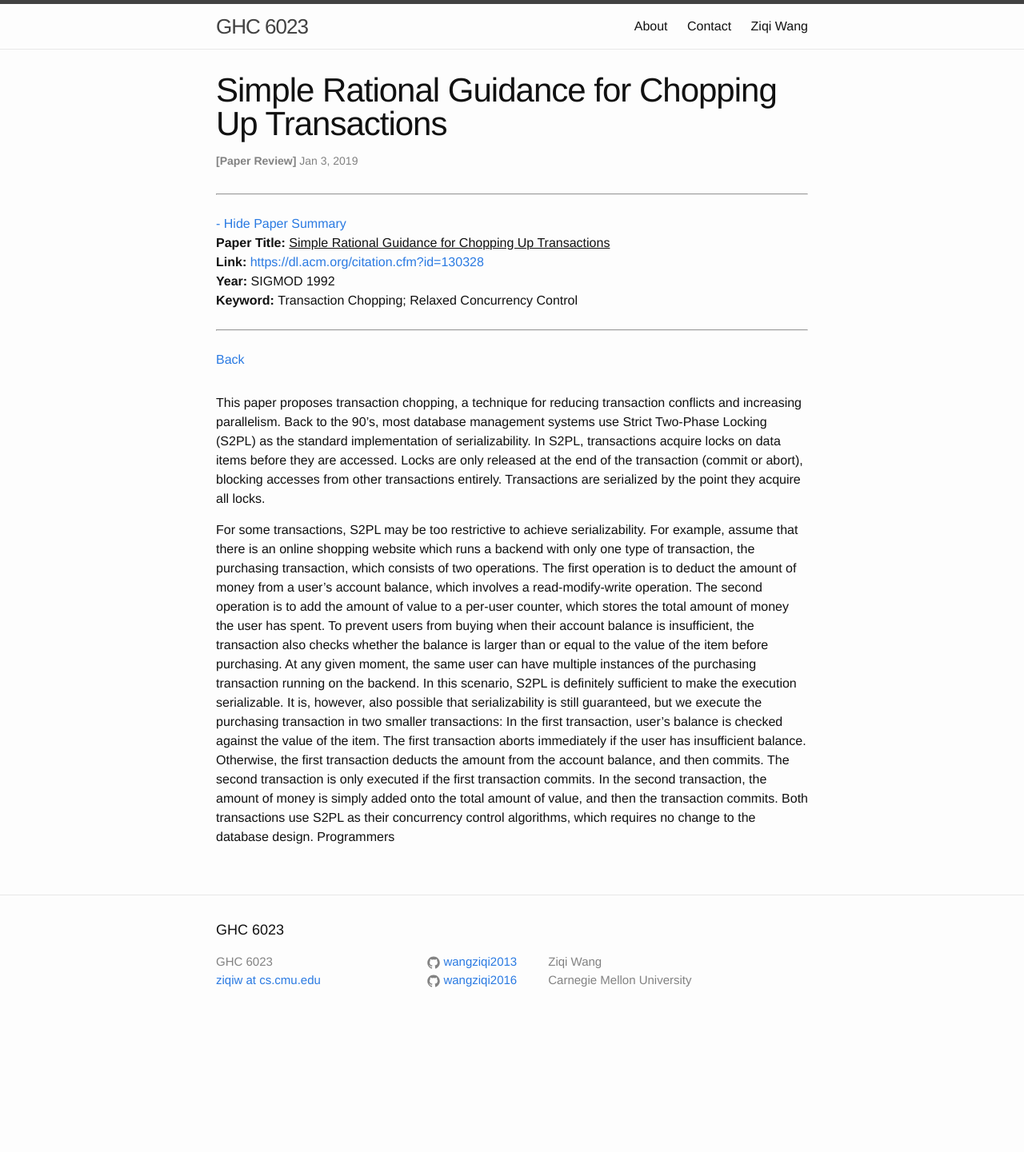
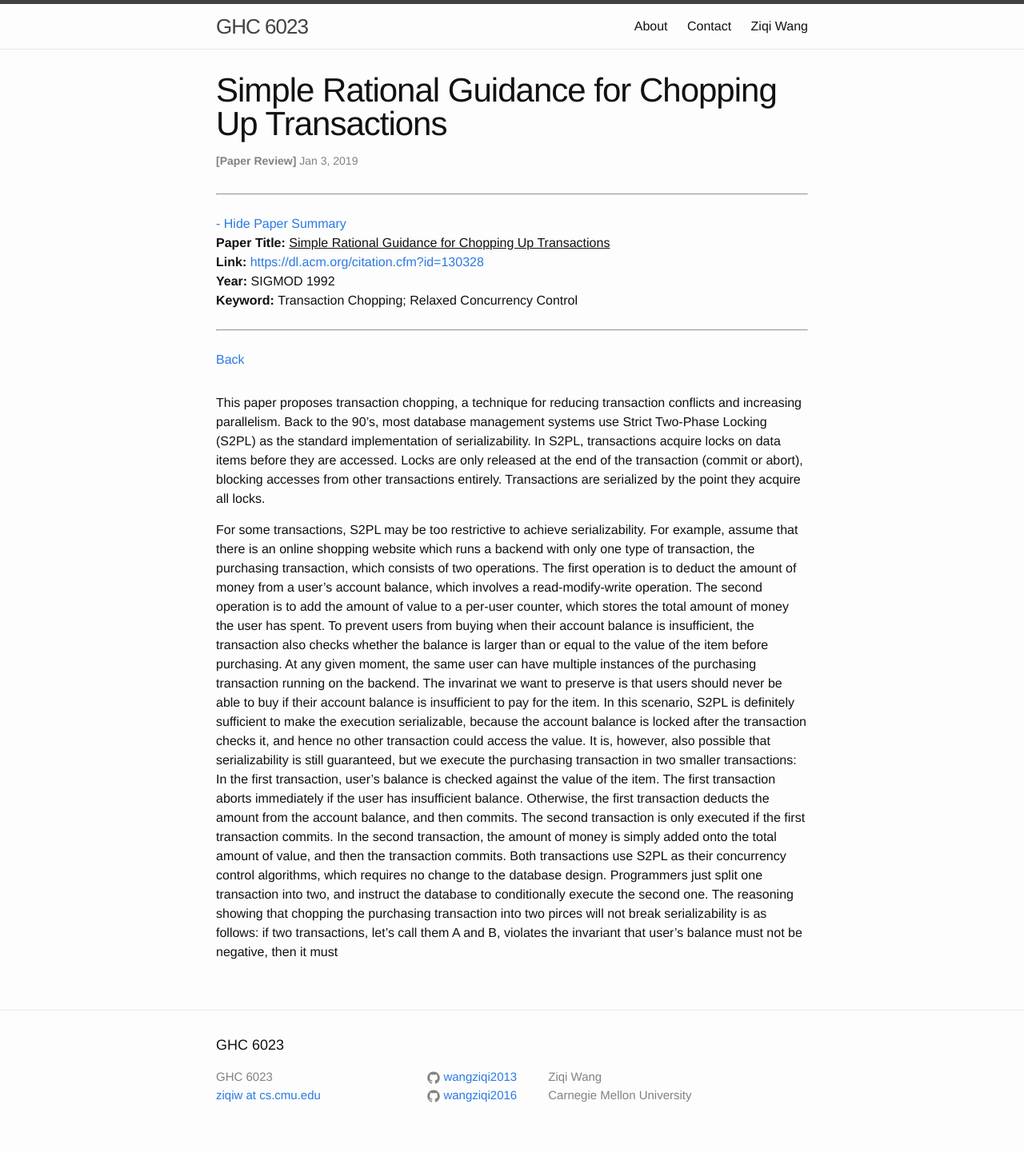
Before and after one commit to wangziqi2013/wangziqi2013.github.io, a Jekyll site: the page built from _posts/2019-01-02-Txn-Chopping.markdown, in a window 1280 px wide. Shown: the whole page at 80% size. Built offline with Jekyll 4.4.1, drawn with Linux system fonts in a browser that asks for light colours; before the commit the page ends 1297 px from its top, so only the background shows below that.

Commit message:
Adding reasoning

```diff
--- a/_posts/2019-01-02-Txn-Chopping.markdown
+++ b/_posts/2019-01-02-Txn-Chopping.markdown
@@ -26,10 +26,16 @@ read-modify-write operation. The second operation is to add the amount of value
 the total amount of money the user has spent. To prevent users from buying when their account balance is insufficient,
 the transaction also checks whether the balance is larger than or equal to the value of the item before purchasing.
 At any given moment, the same user can have multiple instances of the purchasing transaction running on the backend.
-In this scenario, S2PL is definitely sufficient to make the execution serializable. It is, however, also possible that
-serializability is still guaranteed, but we execute the purchasing transaction in two smaller transactions: In the first
-transaction, user's balance is checked against the value of the item. The first transaction aborts immediately if the
-user has insufficient balance. Otherwise, the first transaction deducts the amount from the account balance, and then
-commits. The second transaction is only executed if the first transaction commits. In the second transaction, the amount
-of money is simply added onto the total amount of value, and then the transaction commits. Both transactions use S2PL
-as their concurrency control algorithms, which requires no change to the database design. Programmers
+The invarinat we want to preserve is that users should never be able to buy if their account balance is insufficient
+to pay for the item. In this scenario, S2PL is definitely sufficient to make the execution serializable, because the account
+balance is locked after the transaction checks it, and hence no other transaction could access the value. It is,
+however, also possible that serializability is still guaranteed, but we execute the purchasing transaction in two
+smaller transactions: In the first transaction, user's balance is checked against the value of the item. The first
+transaction aborts immediately if the user has insufficient balance. Otherwise, the first transaction deducts the amount
+from the account balance, and then commits. The second transaction is only executed if the first transaction commits.
+In the second transaction, the amount of money is simply added onto the total amount of value, and then the transaction
+commits. Both transactions use S2PL as their concurrency control algorithms, which requires no change to the database
+design. Programmers just split one transaction into two, and instruct the database to conditionally execute the second one.
+The reasoning showing that chopping the purchasing transaction into two pirces will not break serializability is as follows:
+if two transactions, let's call them A and B, violates the invariant that user's balance must not be negative, then
+it must
```
